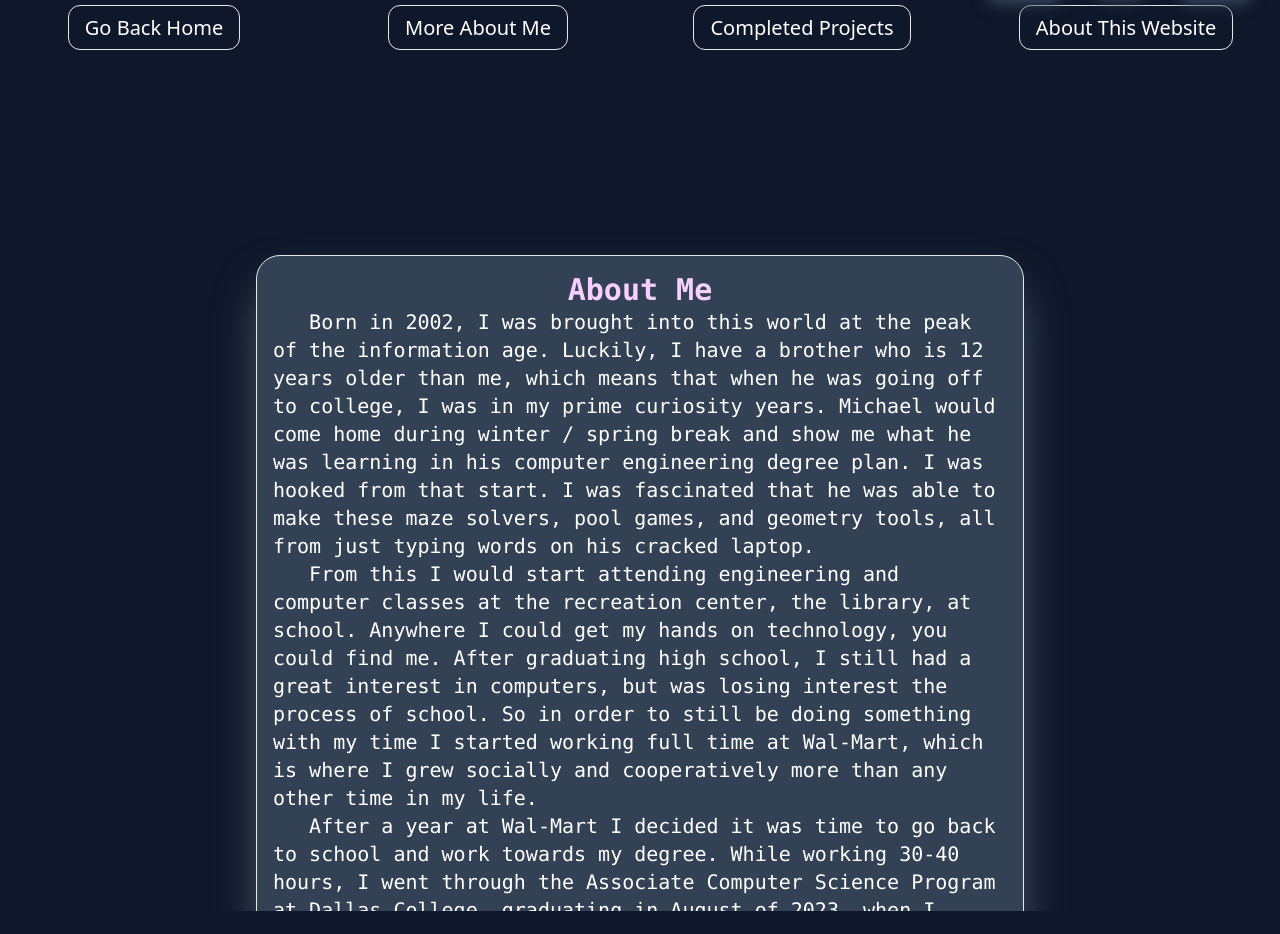
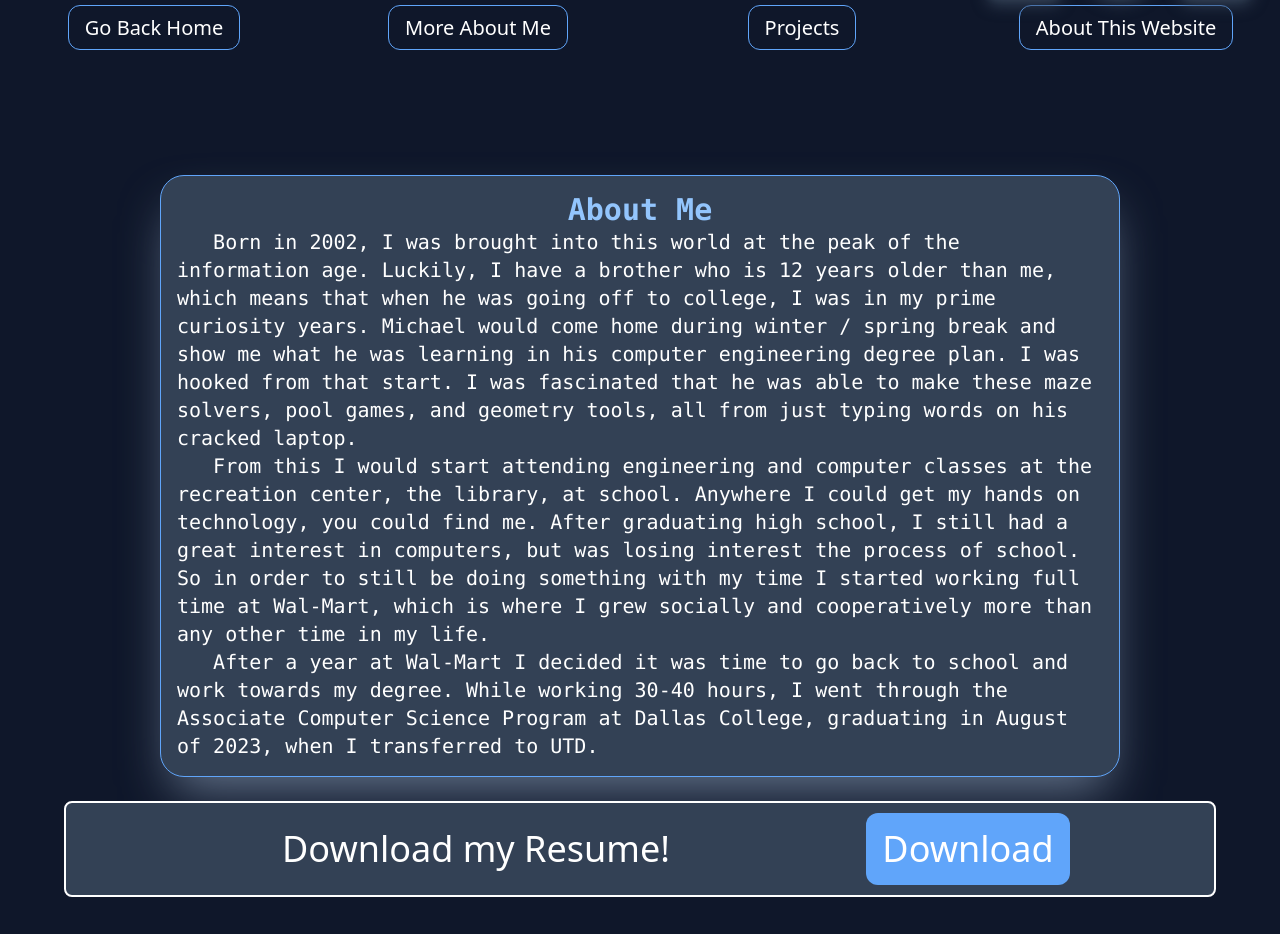
Before and after one commit to cjpalmer330/Personal-website, a React (Create React App) app: page /AboutMe in a window 1280 px wide. Shown: the part 98-1032 px from the top of the page. Built offline with nearby package versions, Linux system fonts and the light colour scheme.

Commit message:
added more color and resume download
need to add the actual resume rn its a text file

```diff
--- a/src/Pages/AboutMe.js
+++ b/src/Pages/AboutMe.js
@@ -6,9 +6,9 @@
   return (
     <div className="Project h-screen w-full">
       <SocialBar />
-      <body className="overflow-hidden h-screen bg-slate-900 text-white font-mono">
-      <div className="p-4 border shadow-2xl shadow-slate-500 bg-slate-700 rounded-3xl mt-36 ml-64 mr-64 min-w-96 w-auto">
-          <h1 className='text-3xl font-bold text-fuchsia-200 text-center'
+      <body className="overflow-hidden h-auto bg-slate-900 text-white font-mono grid-rows-2">
+        <div className="p-4 border border-blue-400 shadow-2xl shadow-slate-500 bg-slate-700 rounded-3xl mt-16 ml-40 mr-40 min-w-96 w-auto row-span-1">
+          <h1 className='text-3xl font-bold text-blue-300 text-center'
           >About Me</h1>
           <h3 className='text-xl text-white text-left w-min-full'>
             &emsp;&emsp;&emsp;Born in 2002, I was brought into this world at the peak of the information age. Luckily, I have a brother who is 12 years older than me, which means that when he was going off to college, I was in my prime curiosity years. Michael would come home during winter / spring break and show me what he was learning in his computer engineering degree plan. I was hooked from that start. I was fascinated that he was able to make these maze solvers, pool games, and geometry tools, all from just typing words on his cracked laptop.
@@ -18,6 +18,15 @@
             &emsp;&emsp;&emsp;After a year at Wal-Mart I decided it was time to go back to school and work towards my degree. While working 30-40 hours, I went through the Associate Computer Science Program at Dallas College, graduating in August of 2023, when I transferred to UTD.
           </h3>
         </div>
+        <div class="row-span-2 mt-6">
+          <div
+          class="ml-16 mr-16 bg-slate-700 border-blue-400 border border-2 justify-items-center items-center rounded-lg text-4xl font-sans text-white border-white h-24 grid grid-cols-7 align-middle">
+            <h1
+            class="col-span-5"
+            > Download my Resume!</h1>
+            <a href="test.txt" download class="bg-blue-400 p-4 rounded-xl">Download</a>
+          </div>
+        </div>
       </body>
       <ContactBar />
     </div>
--- a/src/Pages/AboutThis.js
+++ b/src/Pages/AboutThis.js
@@ -14,8 +14,8 @@
     <div className="Project h-screen">
       <SocialBar />
       <body className="overflow-hidden h-screen bg-slate-900 text-white font-mono">
-        <div className="p-4 border shadow-2xl shadow-slate-500 bg-slate-700 rounded-3xl mt-36 ml-20 mr-20">
-          <h1 className='text-3xl font-bold text-slate-200 text-center'
+        <div className="p-4 border border-blue-400 shadow-2xl shadow-slate-500 bg-slate-700 rounded-3xl mt-36 ml-20 mr-20">
+          <h1 className='text-3xl font-bold text-blue-300 text-center'
           >What is This Website?</h1>
           <h3 className='text-xl text-white text-left'>
             &emsp;&emsp;&emsp;When my Thanksgiving break week started, I was given freedom to choose how I spend my next 11 days, whether to be productive or not.
--- a/src/Pages/NotFoundPage.js
+++ b/src/Pages/NotFoundPage.js
@@ -6,7 +6,7 @@
   return (
     <div className="Project h-screen">
       <SocialBar />
-      <body className="overflow-hidden h-auto bg-gradient-to-b from-red-400 to-fuchsia-900 text-white font-mono">
+      <body className="overflow-hidden h-auto bg-slate-900 text-blue-300 font-mono">
         <div className="p-36 grid grid-rows-4 grid-cols-2 gap-24">
           <h3>You seem to be lost. Why don't you click one of the above pages</h3>
         </div>
--- a/src/Pages/Projects.js
+++ b/src/Pages/Projects.js
@@ -12,17 +12,17 @@
       <body className="overflow-hidden h-screen bg-slate-900 text-white font-mono">
         <div
         class="z-0">
-          <div aria-hidden="true" className="transition-transform duration-1000 absolute    inset-y-24 inset-x-56 w-32 rounded-full rotate-45 bg-gradient-to-b from-pink-600    to-purple-600 blur-3xl">
+          <div aria-hidden="true" className="transition-transform duration-1000 absolute    inset-y-24 inset-x-56 w-32 rounded-full rotate-45 bg-gradient-to-b from-pink-600    to-blue-600 blur-3xl">
           </div>
-          <div aria-hidden="true" className="absolute inset-y-96 inset-x-[550px] w-32 h-  [500px]   rotate-45 rounded-full bg-gradient-to-b from-pink-600 to-purple-600   blur-3xl z-0">
+          <div aria-hidden="true" className="absolute inset-y-96 inset-x-[550px] w-32 h-  [500px]   rotate-45 rounded-full bg-gradient-to-b from-pink-600 to-blue-600   blur-3xl z-0">
           </div>
         </div>
         <div className="p-12 grid grid-rows-4 grid-cols-2 gap-16 text-center text-2xl opacity-90">
           <Link
-            className="pt-2 pb-2 pl-4 pr-4 border shadow-2xl hover:scale-105 shadow-slate-200/40 rounded-3xl transition-all duration-300 bg-slate-700"
+            className="pt-2 pb-2 pl-4 pr-4 border shadow-2xl hover:scale-105 shadow-slate-200/40 rounded-3xl transition-all duration-300 bg-slate-700 border-blue-400"
             to="/Projects/PersonalWebsite"
             >
-            <h3 className="text-3xl font-bold font-sans text-slate-200 ">
+            <h3 className="text-3xl font-bold font-sans text-blue-300 ">
               Portfolio
             </h3>
             <h1
@@ -31,22 +31,21 @@
             </h1>
           </Link>
           <Link
-            className="pt-2 pb-2 pl-4 pr-4 border shadow-2xl hover:scale-105 shadow-slate-200/40 rounded-3xl transition-all duration-300 bg-slate-700"
+            className="pt-2 pb-2 pl-4 pr-4 border shadow-2xl hover:scale-105 border-blue-400 shadow-slate-200/40 rounded-3xl transition-all duration-300 bg-slate-700"
             to="/Projects"
           >
-          <h3 className="text-3xl font-bold font-sans text-slate-200 ">
-            Finance App
-          </h3>
-          <h1
-          class="font-sans text-slate-200">
-            In an effort to learn Vue and get a bit more CSS/HTML practice under my belt I underwent another project with this finance app. It's goal was  to track your bank balance and cashflow throughout the month you help the user budget.
-          </h1>
+            <h3 className="text-3xl font-bold font-sans text-blue-300 ">
+              Finance App
+            </h3>
+            <h1 class="font-sans text-slate-200">
+              In an effort to learn Vue and get a bit more CSS/HTML practice under my belt I underwent another project with this finance app. It's goal was  to track your bank balance and cashflow throughout the month you help the user budget.
+            </h1>
           </Link>
           <Link
-            className="pt-2 pb-2 pl-4 pr-4 border shadow-2xl hover:scale-105 shadow-slate-200/40 rounded-3xl transition-all duration-300 bg-slate-700"
+            className="pt-2 pb-2 pl-4 pr-4 border border-blue-400 shadow-2xl hover:scale-105 shadow-slate-200/40 rounded-3xl transition-all duration-300 bg-slate-700"
             to="/Projects/FlightPlanner"
           >
-            <h3 className="text-3xl font-bold font-sans text-slate-200 ">
+            <h3 className="text-3xl font-bold font-sans text-blue-300 ">
               Airline Route Finder
             </h3>
             <h1
@@ -55,10 +54,10 @@
             </h1>
           </Link>
           <Link
-            className="pt-2 pb-2 pl-4 pr-4 border shadow-2xl hover:scale-105 shadow-slate-200/40 rounded-3xl transition-all duration-300 bg-slate-700"
+            className="pt-2 pb-2 pl-4 pr-4 border border-blue-400 shadow-2xl hover:scale-105 shadow-blue-200/40 rounded-3xl transition-all duration-300 bg-slate-700"
             to="/Projects/GoodreadsClone"
           >
-            <h3 className="text-3xl font-bold font-sans text-slate-200">
+            <h3 className="text-3xl font-bold font-sans text-blue-300">
               Goodreads Clone
             </h3>
             <h1
--- a/src/Social-bar.js
+++ b/src/Social-bar.js
@@ -2,7 +2,6 @@
 import githubLogo from './pictures/github-mark-white.svg';
 import linkedInLogo from './pictures/linkedIn.svg';
 import codeWarsLogo from './pictures/codeWars.svg';
-import { BrowserRouter as Router, Route, Switch } from "react-router-dom";
 import { Link } from "react-router-dom";
 
 export default function SocialBar(){
@@ -11,7 +10,7 @@
       <header className="width-max text-xl bg-slate-900 overflow-hidden grid grid-rows-2 pr-4">
       <div className="z-40">
         <div className="w-screen">
-          <h3 className='absolute text-center font-mono font-bold p-8 whitespace-nowrap text-white text-5xl align-middle'>Christopher Palmer</h3>
+          <h3 className='absolute text-center font-mono font-bold p-8 whitespace-nowrap text-blue-300 text-5xl align-middle'>Christopher Palmer</h3>
         </div>
         <div alt="social Links" className="w-screen pl-2 py-2 pr-4 inset-0">
         <div className=' float-right p-2'>
@@ -51,7 +50,7 @@
           <ul className='flex gap-4 text-center w-full inline'>
           <li className='inline-block mt-2 mb-2 mr-4 ml-4 w-full'>
               <Link
-              className="pt-2 pb-2 pl-4 pr-4 border rounded-xl bg-transparent hover:bg-slate-700 hover:transition-all duration-200 text-white"
+              className="pt-2 pb-2 pl-4 pr-4 border border-blue-400 rounded-xl bg-transparent hover:bg-slate-700 hover:transition-all duration-200 text-white"
               to="/"
               >
                 Go Back Home
@@ -59,22 +58,22 @@
             </li>
             <li className='inline-block mt-2 mb-2 mr-4 ml-4 w-full'>
               <Link
-              className="pt-2 pb-2 pl-4 pr-4 border rounded-xl bg-transparent hover:bg-slate-700 hover:transition-all duration-200 font-sans text-white"
+              className="pt-2 pb-2 pl-4 pr-4 border border-blue-400 rounded-xl bg-transparent hover:bg-slate-700 hover:transition-all duration-200 font-sans text-white"
               to="/AboutMe"
               >More About Me
               </Link>
             </li>
             <li className='inline-block mt-2 mb-2 mr-4 ml-4 w-full'>
               <Link
-              className="bg-transparent hover:bg-slate-700 hover:transition-all duration-200 pt-2 pb-2 pl-4 pr-4 border rounded-xl text-white font-sans"
+              className="bg-transparent hover:bg-slate-700 hover:transition-all duration-200 pt-2 pb-2 pl-4 pr-4 border border-blue-400 rounded-xl text-white font-sans"
               to="/Projects"
               >
-                Completed Projects
+                Projects
               </Link>
             </li>
             <li className='inline-block mt-2 mb-2 mr-4 ml-4 w-full'>
               <Link
-              className="pt-2 pb-2 pl-4 pr-4 border rounded-xl bg-transparent hover:bg-slate-700 hover:transition-all duration-200 text-white"
+              className="pt-2 pb-2 pl-4 pr-4 border border-blue-400 rounded-xl bg-transparent hover:bg-slate-700 hover:transition-all duration-200 text-white"
               to="/Projects/PersonalWebsite"
               >
                 About This Website
```
Also changed, not shown: public/test.txt (renamed from src/test.txt).
